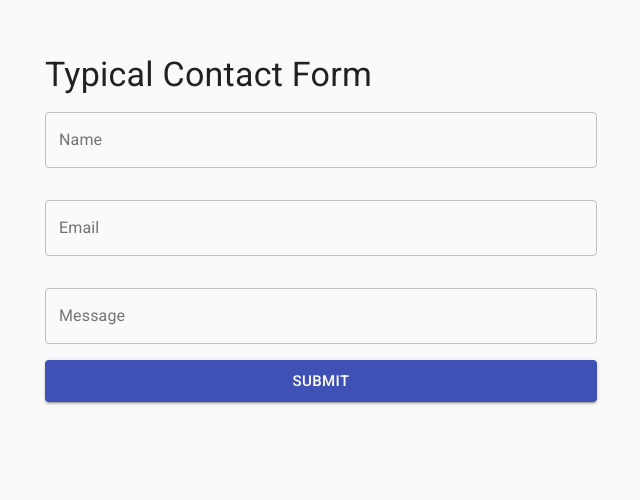
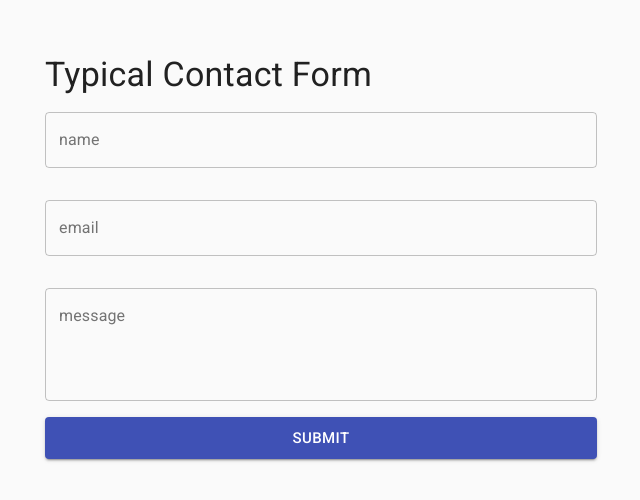
Before and after one commit to SevaDer14/forms-playground, a Next.js app: page / in a window 1280 px wide. Shown: the part 138-638 px from the top of the page, without its empty margins (319-959 px from the left). Built offline with nearby package versions, Linux system fonts and the light colour scheme.

Commit message:
adds schema validations

```diff
--- a/package.json
+++ b/package.json
@@ -9,11 +9,13 @@
     "lint": "next lint"
   },
   "dependencies": {
+    "@hookform/resolvers": "^2.8.0",
     "@material-ui/core": "^4.12.3",
     "next": "11.1.2",
     "react": "17.0.2",
     "react-dom": "17.0.2",
-    "react-hook-form": "^7.15.2"
+    "react-hook-form": "^7.15.2",
+    "yup": "^0.32.9"
   },
   "devDependencies": {
     "eslint": "7.32.0",
--- a/src/components/ContactForm.jsx
+++ b/src/components/ContactForm.jsx
@@ -1,13 +1,23 @@
 import { TextField, Typography, Button } from '@material-ui/core';
 import { useForm } from 'react-hook-form';
 import { controlProps } from '../modules/adaptiveHelper';
+import { yupResolver } from '@hookform/resolvers/yup';
+import * as yup from 'yup';
 
 const ContactForm = () => {
+  const shape = {
+    name: yup.string().required(),
+    email: yup.string().email().required(),
+    message: yup.string().required(),
+  };
+  const schema = yup.object().shape(shape);
+  const labels = Object.keys(shape);
+
   const {
     register,
     handleSubmit,
     formState: { errors },
-  } = useForm();
+  } = useForm({ resolver: yupResolver(schema) });
 
   const onSubmit = (formData) => {
     alert(JSON.stringify(formData));
@@ -16,9 +26,13 @@ const ContactForm = () => {
   return (
     <form onSubmit={handleSubmit(onSubmit)}>
       <Typography variant='h4'>Typical Contact Form</Typography>
-      <TextField {...controlProps(register, errors, 'Name')} />
-      <TextField {...controlProps(register, errors, 'Email')} />
-      <TextField {...controlProps(register, errors, 'Message')} />
+      <TextField {...controlProps(register, errors, labels[0])} />
+      <TextField {...controlProps(register, errors, labels[1])} />
+      <TextField
+        {...controlProps(register, errors, labels[2])}
+        multiline
+        minRows={4}
+      />
       <Button fullWidth type='submit'>
         Submit
       </Button>
--- a/src/modules/adaptiveHelper.js
+++ b/src/modules/adaptiveHelper.js
@@ -3,7 +3,7 @@ export const controlProps = (register, errors, label) => {
   return {
     label: label,
     inputProps: {
-      ...register(name, { required: `Please enter the ${name}.` }),
+      ...register(name),
     },
     error: errors[name],
     helperText: errors[name]?.message,
```
Also changed, not shown: 1 other file (tests, documents, lock files or other folders).
